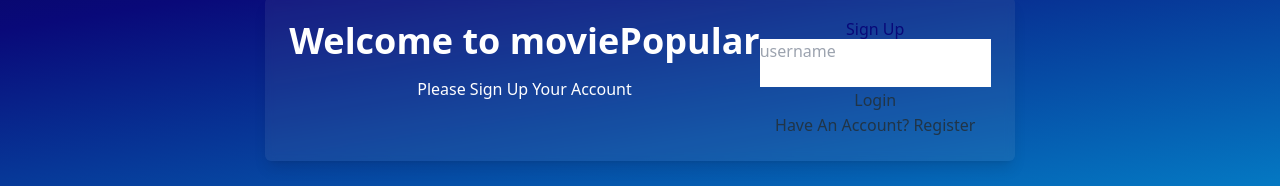
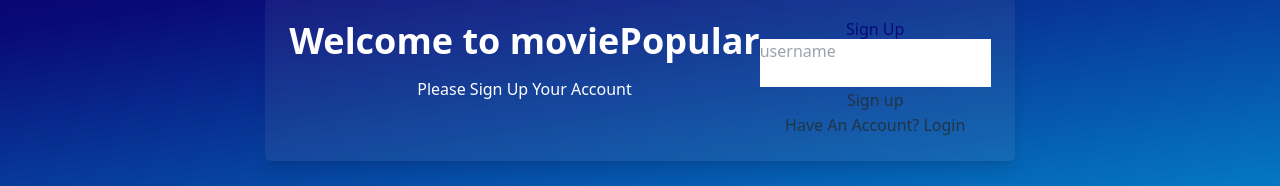
Before and after one commit to vienyevelyn/PopularMovieWeb, a React (Vite) app: page /regis in a window 1280 px wide. Shown: the part 321-507 px from the top of the page. Built offline with nearby package versions, Linux system fonts and the light colour scheme.

Commit message:
feat(talent-growth): Doublechecking Login + Register

```diff
--- a/src/pages/Login.jsx
+++ b/src/pages/Login.jsx
@@ -32,10 +32,10 @@ function Login(){
                     <h1 className="" style={{ color: "#090979" }}>Login</h1>
                     <form onSubmit={WhenLogin}>
                         <div>
-                            <input type="text" placeholder="username"/>
+                            <input type="text" placeholder="username"value={username} onChange={e => setUsername(e.target.value)}/>
                         </div>
                         <div>
-                            <input type="password"/>
+                            <input type="password" value={password} onChange={e => setPassword(e.target.value)}/>
                         </div>
                         <button type="submit">Login</button>
 
--- a/src/pages/Register.jsx
+++ b/src/pages/Register.jsx
@@ -36,10 +36,10 @@ function Register(){
                         <div>
                             <input type="password" onChange={e => setPassword(e.target.value)}/>
                         </div>
-                        <button type="submit">Login</button>
+                        <button type="submit">Sign up</button>
 
                     </form>
-                    <span>Have An Account? <Link to={"/login"}>Register</Link></span>
+                    <span>Have An Account? <Link to={"/login"}>Login</Link></span>
                 </div>
             </div>
 
```
